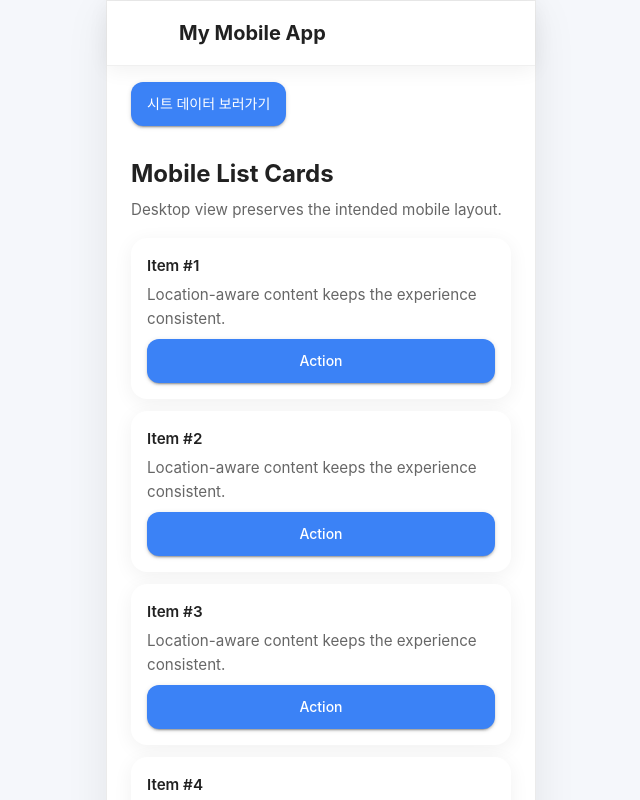
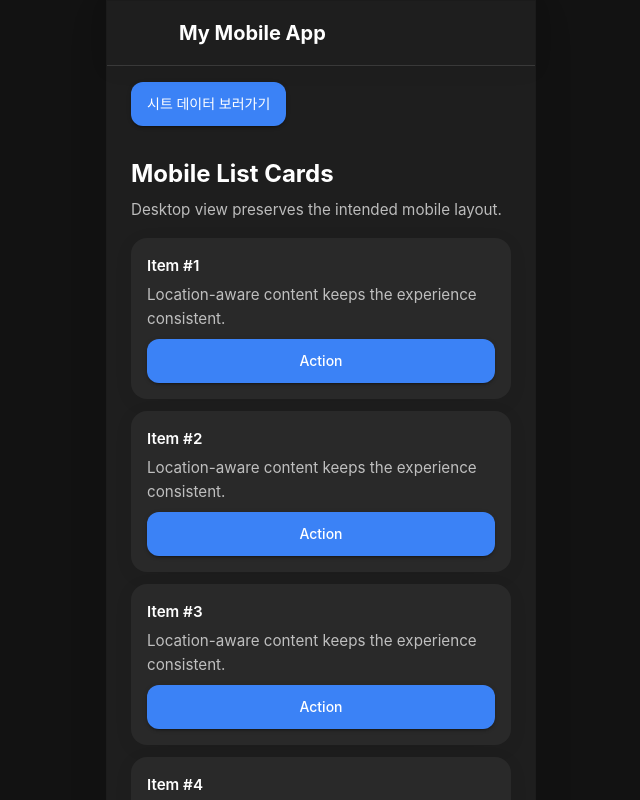
Before and after one commit to Gimban/reosv-index-mobile, a React (Create React App) app: page / in a window 1280 px wide. Shown: the top 800 px of the page, without its empty margins (319-959 px from the left). Built offline with nearby package versions, Linux system fonts and the light colour scheme; some icons are missing.

Commit message:
- 다크 테마 추가 - 기본 테마를 다크 테마로 지정

```diff
--- a/src/components/App/App.styles.js
+++ b/src/components/App/App.styles.js
@@ -1,6 +1,6 @@
 export const root = {
   minHeight: "100dvh",
-  bgcolor: { xs: "background.default", md: "#f5f7fb" },
+  bgcolor: { xs: "background.default", md: "background.default" },
   display: "grid",
   placeItems: "center",
   paddingBottom: "env(safe-area-inset-bottom)",
@@ -15,5 +15,5 @@ export const frame = {
   flexDirection: "column",
   border: { md: "1px solid rgba(0,0,0,0.08)" },
   boxShadow: { md: "0 10px 40px rgba(0,0,0,0.08)" },
-  background: "#fff",
+  bgcolor: "background.paper",
 };
--- a/src/components/SheetData/SheetData.styles.js
+++ b/src/components/SheetData/SheetData.styles.js
@@ -14,7 +14,7 @@ export const table = {
   minWidth: 650,
 };
 
-export const tableHeaderCell = {
+export const tableHeaderCell = (theme) => ({
   fontWeight: "bold",
-  backgroundColor: "grey.200",
-};
+  backgroundColor: theme.palette.divider,
+});
--- a/src/components/SideDrawer/SideDrawer.js
+++ b/src/components/SideDrawer/SideDrawer.js
@@ -1,4 +1,4 @@
-import React from "react";
+import React, { useContext } from "react";
 import {
   Drawer,
   List,
@@ -7,11 +7,15 @@ import {
   ListItemIcon,
   ListItemText,
   Toolbar,
+  Divider,
 } from "@mui/material";
 import HomeIcon from "@mui/icons-material/Home";
 import ArticleIcon from "@mui/icons-material/Article";
-import HardwareIcon from '@mui/icons-material/Hardware';
+import HardwareIcon from "@mui/icons-material/Hardware";
+import Brightness4Icon from "@mui/icons-material/Brightness4";
+import Brightness7Icon from "@mui/icons-material/Brightness7";
 import * as styles from "./SideDrawer.styles";
+import { ThemeContext } from "../../contexts/ThemeContext";
 
 const menuItems = [
   { text: "Home", icon: <HomeIcon />, path: "/" },
@@ -20,6 +24,7 @@ const menuItems = [
 ];
 
 export default function SideDrawer({ open, onClose, onMenuItemClick }) {
+  const { mode, toggleTheme } = useContext(ThemeContext);
   return (
     <Drawer
       anchor="left"
@@ -39,6 +44,19 @@ export default function SideDrawer({ open, onClose, onMenuItemClick }) {
           </ListItem>
         ))}
       </List>
+      <Divider />
+      <List>
+        <ListItem disablePadding>
+          <ListItemButton onClick={toggleTheme}>
+            <ListItemIcon>
+              {mode === "dark" ? <Brightness7Icon /> : <Brightness4Icon />}
+            </ListItemIcon>
+            <ListItemText
+              primary={mode === "dark" ? "Light 테마" : "Dark 테마"}
+            />
+          </ListItemButton>
+        </ListItem>
+      </List>
     </Drawer>
   );
 }
--- a/src/components/Weapons/Weapons.js
+++ b/src/components/Weapons/Weapons.js
@@ -128,7 +128,7 @@ export default function Weapons() {
   }
 
   return (
-    <Container css={styles.container}>
+    <Container sx={styles.container}>
       <Typography variant="h5" gutterBottom>
         특수 무기 목록
       </Typography>
--- a/src/components/Weapons/Weapons.styles.js
+++ b/src/components/Weapons/Weapons.styles.js
@@ -1,48 +1,4 @@
-import { css } from "@emotion/react";
-
-export const container = css`
-  padding: 16px;
-`;
-
-export const gridContainer = css`
-  display: grid;
-  grid-template-columns: repeat(2, 1fr);
-  gap: 16px;
-`;
-
-export const card = (grade) => css`
-  border: 1px solid #ddd;
-  border-radius: 8px;
-  overflow: hidden;
-  text-align: center;
-  background-color: ${getCardColorByGrade(grade)};
-  color: white;
-  height: 190px;
-  display: flex;
-  flex-direction: column;
-`;
-
-export const cardImage = css`
-  width: 100%;
-  height: 120px;
-  object-fit: contain;
-  background-color: rgba(0, 0, 0, 0.1);
-`;
-
-export const cardContent = css`
-  padding: 8px;
-  flex-grow: 1;
-  display: flex;
-  align-items: center;
-  justify-content: center;
-`;
-
-export const weaponName = css`
-  font-weight: bold;
-`;
-
 // 무기 등급에 따른 카드 배경색을 반환합니다.
-// 시트의 "등급" 값에 따라 색상을 조정해야 할 수 있습니다.
 const getCardColorByGrade = (grade) => {
   switch (grade) {
     case "필멸":
@@ -66,3 +22,44 @@ const getCardColorByGrade = (grade) => {
       return "#616161"; // 회색 계열
   }
 };
+
+export const container = {
+  padding: 2,
+};
+
+export const gridContainer = {
+  display: "grid",
+  gridTemplateColumns: "repeat(2, 1fr)",
+  gap: 2,
+};
+
+export const card = (grade) => (theme) => ({
+  border: `1px solid ${theme.palette.divider}`,
+  borderRadius: "8px",
+  overflow: "hidden",
+  textAlign: "center",
+  backgroundColor: getCardColorByGrade(grade),
+  color: "white",
+  height: "190px",
+  display: "flex",
+  flexDirection: "column",
+});
+
+export const cardImage = {
+  width: "100%",
+  height: "120px",
+  objectFit: "contain",
+  backgroundColor: "rgba(0, 0, 0, 0.1)",
+};
+
+export const cardContent = {
+  padding: 1,
+  flexGrow: 1,
+  display: "flex",
+  alignItems: "center",
+  justifyContent: "center",
+};
+
+export const weaponName = {
+  fontWeight: "bold",
+};
--- /dev/null
+++ b/src/contexts/ThemeContext.js
@@ -0,0 +1,61 @@
+import React, { createContext, useState, useMemo } from "react";
+import {
+  createTheme,
+  ThemeProvider as MuiThemeProvider,
+} from "@mui/material/styles";
+import { CssBaseline } from "@mui/material";
+import baseTheme from "../theme";
+
+export const ThemeContext = createContext({
+  mode: "dark",
+  toggleTheme: () => {},
+});
+
+const getDesignTokens = (mode) => ({
+  ...baseTheme,
+  palette: {
+    mode,
+    primary: baseTheme.palette.primary,
+    ...(mode === "light"
+      ? {
+          background: {
+            default: "#f5f5f5",
+            paper: "#ffffff",
+          },
+        }
+      : {
+          background: {
+            default: "#121212",
+            paper: "#1e1e1e",
+          },
+        }),
+  },
+});
+
+export const ThemeContextProvider = ({ children }) => {
+  const [mode, setMode] = useState("dark");
+
+  const themeValue = useMemo(
+    () => ({
+      toggleTheme: () => {
+        setMode((prevMode) => (prevMode === "light" ? "dark" : "light"));
+      },
+      mode,
+    }),
+    [mode]
+  );
+
+  const themeWithMode = useMemo(
+    () => createTheme(getDesignTokens(mode)),
+    [mode]
+  );
+
+  return (
+    <ThemeContext.Provider value={themeValue}>
+      <MuiThemeProvider theme={themeWithMode}>
+        <CssBaseline />
+        {children}
+      </MuiThemeProvider>
+    </ThemeContext.Provider>
+  );
+};
--- a/src/theme.js
+++ b/src/theme.js
@@ -35,10 +35,10 @@ const theme = createTheme({
     MuiAppBar: {
       defaultProps: { color: "inherit", elevation: 0 },
       styleOverrides: {
-        root: {
-          borderBottom: "1px solid rgba(0,0,0,0.06)",
-          backgroundColor: "#fff",
-        },
+        root: ({ theme }) => ({
+          borderBottom: `1px solid ${theme.palette.divider}`,
+          backgroundColor: theme.palette.background.paper,
+        }),
       },
     },
     MuiPaper: { styleOverrides: { root: { boxShadow: "0 4px 20px rgba(0,0,0,0.06)" } } },
```
Also changed, not shown: src/components/App/App.js (+17 -5 lines), src/components/BottomNav/BottomNav.styles.js (+4 -4 lines).
